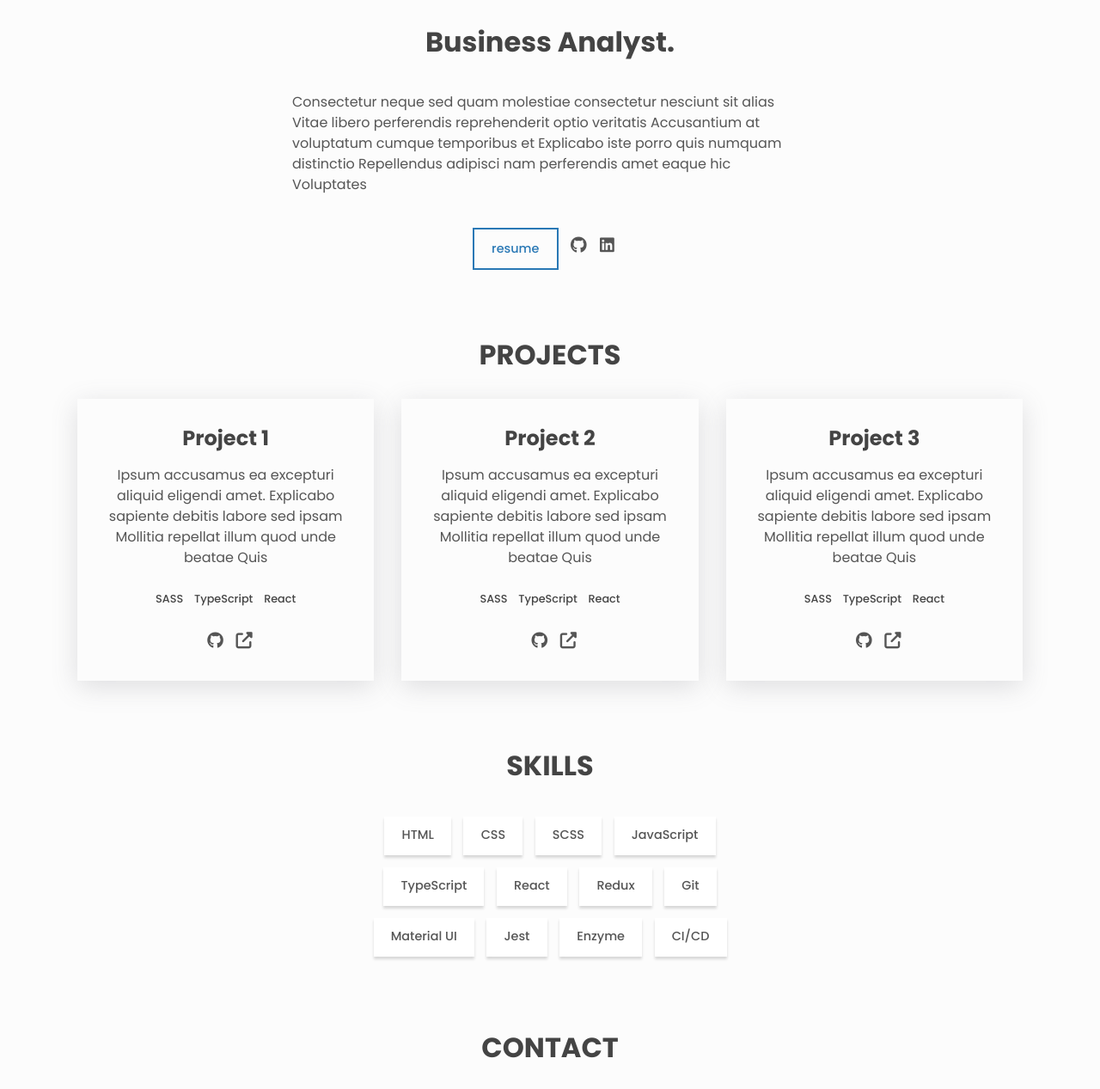
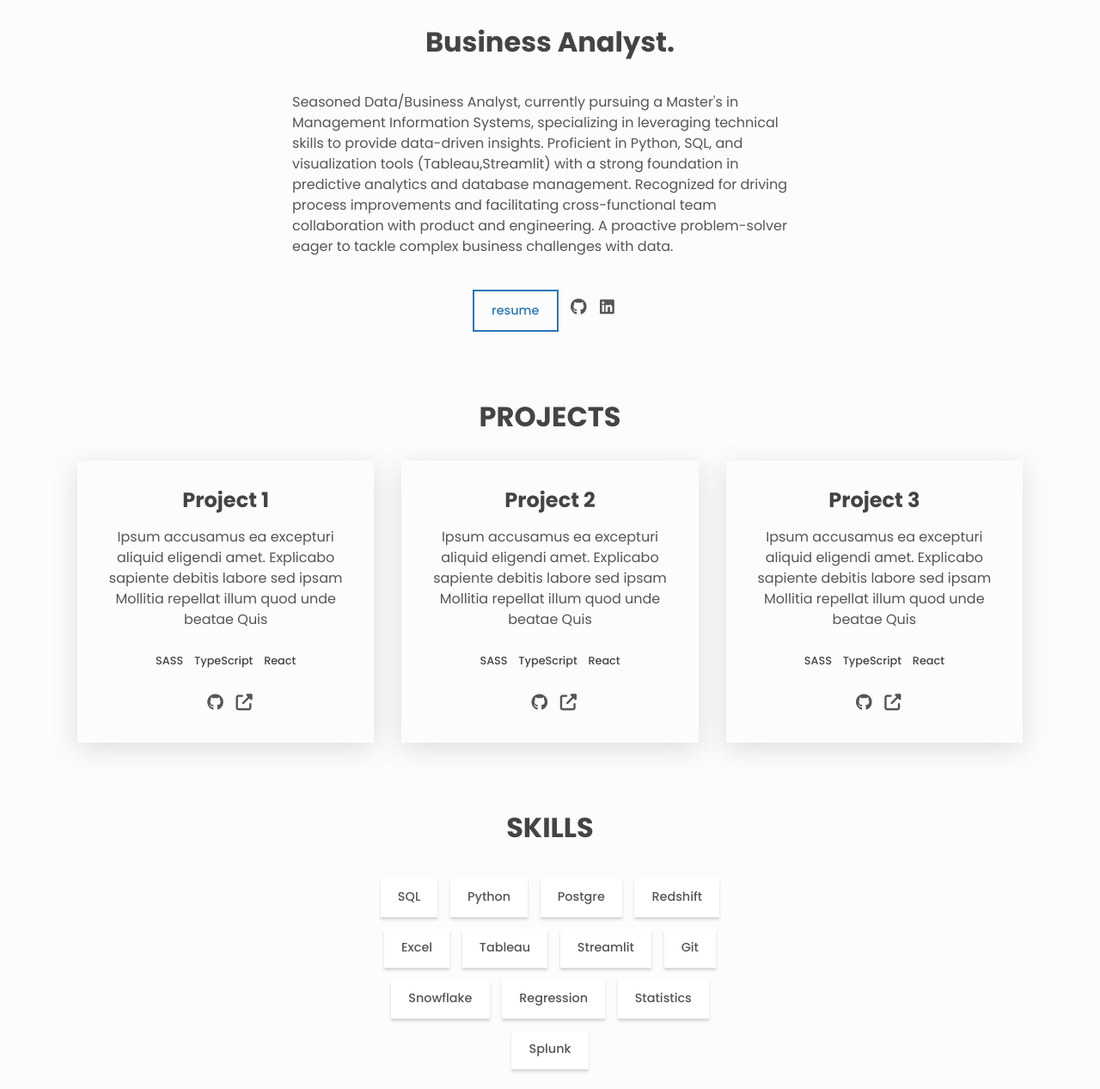
Before and after one commit to sachinbeejady/sachinbeejady.github.io, a plain HTML site: page index.html in a window 1280 px wide. Shown: the part 261-1528 px from the top of the page at 86% size. Drawn offline with Linux system fonts and the light colour scheme.

Commit message:
Update index.html

```diff
--- a/index.html
+++ b/index.html
@@ -59,11 +59,12 @@
           >Sachin Beejady.</span></h1>
         <h2 class="about__role">Business Analyst.</h2>
         <p class="about__desc">
-          Consectetur neque sed quam molestiae consectetur nesciunt sit alias
-          Vitae libero perferendis reprehenderit optio veritatis Accusantium at
-          voluptatum cumque temporibus et Explicabo iste porro quis numquam
-          distinctio Repellendus adipisci nam perferendis amet eaque hic
-          Voluptates
+          Seasoned Data/Business Analyst, currently pursuing a Master's in Management Information Systems,
+          specializing in leveraging technical skills to provide data-driven insights.
+          Proficient in Python, SQL, and visualization tools (Tableau,Streamlit) with a strong foundation
+          in predictive analytics and database management. Recognized for driving process improvements and
+          facilitating cross-functional team collaboration with product and engineering.
+          A proactive problem-solver eager to tackle complex business challenges with data.
         </p>
 
         <div class="about__contact center">
@@ -187,18 +188,18 @@
       <section class="section skills" id="skills">
         <h2 class="section__title">Skills</h2>
         <ul class="skills__list">
-          <li class="skills__list-item btn btn--plain">HTML</li>
-          <li class="skills__list-item btn btn--plain">CSS</li>
-          <li class="skills__list-item btn btn--plain">SCSS</li>
-          <li class="skills__list-item btn btn--plain">JavaScript</li>
-          <li class="skills__list-item btn btn--plain">TypeScript</li>
-          <li class="skills__list-item btn btn--plain">React</li>
-          <li class="skills__list-item btn btn--plain">Redux</li>
+          <li class="skills__list-item btn btn--plain">SQL</li>
+          <li class="skills__list-item btn btn--plain">Python</li>
+          <li class="skills__list-item btn btn--plain">Postgre</li>
+          <li class="skills__list-item btn btn--plain">Redshift</li>
+          <li class="skills__list-item btn btn--plain">Excel</li>
+          <li class="skills__list-item btn btn--plain">Tableau</li>
+          <li class="skills__list-item btn btn--plain">Streamlit</li>
           <li class="skills__list-item btn btn--plain">Git</li>
-          <li class="skills__list-item btn btn--plain">Material UI</li>
-          <li class="skills__list-item btn btn--plain">Jest</li>
-          <li class="skills__list-item btn btn--plain">Enzyme</li>
-          <li class="skills__list-item btn btn--plain">CI/CD</li>
+          <li class="skills__list-item btn btn--plain">Snowflake</li>
+          <li class="skills__list-item btn btn--plain">Regression</li>
+          <li class="skills__list-item btn btn--plain">Statistics</li>
+          <li class="skills__list-item btn btn--plain">Splunk</li>
         </ul>
       </section>
 
```
